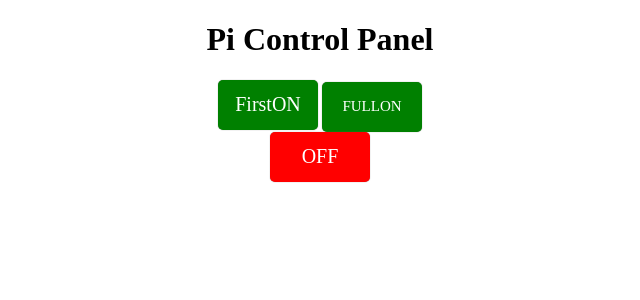
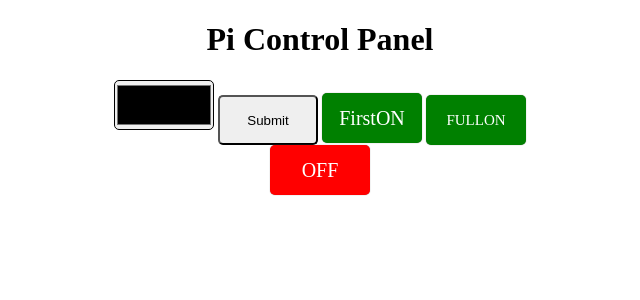
Before and after one commit to slyguy5646/ChristmasPi, a Flask app: template templates/index.html in a window 1280 px wide. Shown: the top 300 px of the page, without its empty margins (320-960 px from the left). Run offline with Flask 2, Linux system fonts and the light colour scheme; the template is opened without the code that fills it: most values are stand-ins (such as "Sample title", 1, 10 or a date in 2020).

Commit message:
added color picker

```diff
--- a/app.py
+++ b/app.py
@@ -1,4 +1,5 @@
 from flask import Flask, render_template, request
+import re
 import board
 import neopixel
 import time
@@ -7,15 +8,24 @@ from light import *
 #initializes flask
 app = Flask(__name__)
 
+def hex_to_rgb(value):
+    value = value.lstrip('#')
+    lv = len(value)
+    rgb_color = tuple(int(value[i:i + lv // 3], 16) for i in range(0, lv, lv // 3))
+    return rgb_color
+
 #home page with GET and POST methods for button input functionality
 @app.route('/', methods=['GET', 'POST'])
 #function to get the button input
 def index():
+    color = request.form.get('color')
+    print(color)
+    rgb_color = hex_to_rgb(color)
     if request.method == 'POST':
         if request.form.get('ledOn') == 'FirstON':
-            ledOn()
+            ledOn(color)
         elif request.form.get('fullOn') == 'FULLON':
-            fullOn()
+            fullOn(color)
         elif request.form.get('ledOff') == 'OFF':
             ledOff()
     elif request.method == 'GET':
--- a/light.py
+++ b/light.py
@@ -13,13 +13,13 @@ red = (0, 255, 0)
 effectColor = off
 
 #function to turn all leds off except the first which will glow green
-def ledOn():
+def ledOn(colorValue):
     pixels.fill((off))
-    pixels[0] = (green)
+    pixels[0] = (colorValue)
 
 #function to turn all LEDs solid green
-def fullOn():
-    pixels.fill((green))
+def fullOn(colorValue):
+    pixels.fill((colorValue))
 
 
 #function to turn all LEDs off
--- a/templates/index.html
+++ b/templates/index.html
@@ -12,6 +12,8 @@
     <!--<p>The LEDs are currently: {{ varaible }}</p> -->
     <div class="buttons">
             <form method="post" action="/">
+                <input type="color" id="body" name="color" value="rgb(0, 255, 0)"/>
+                <input type="submit" class="submitColor" value="Submit">
                 <input class="firstgreenbtn" type="submit" value="FirstON" name="ledOn"/>
                 <input class="fullgreenbtn" type="submit" value="FULLON" name="fullOn">
                 <br><input class="offbtn" type="submit" value="OFF" name="ledOff"/></br>
```
Also changed, not shown: README.md, templates/index.js (added).
